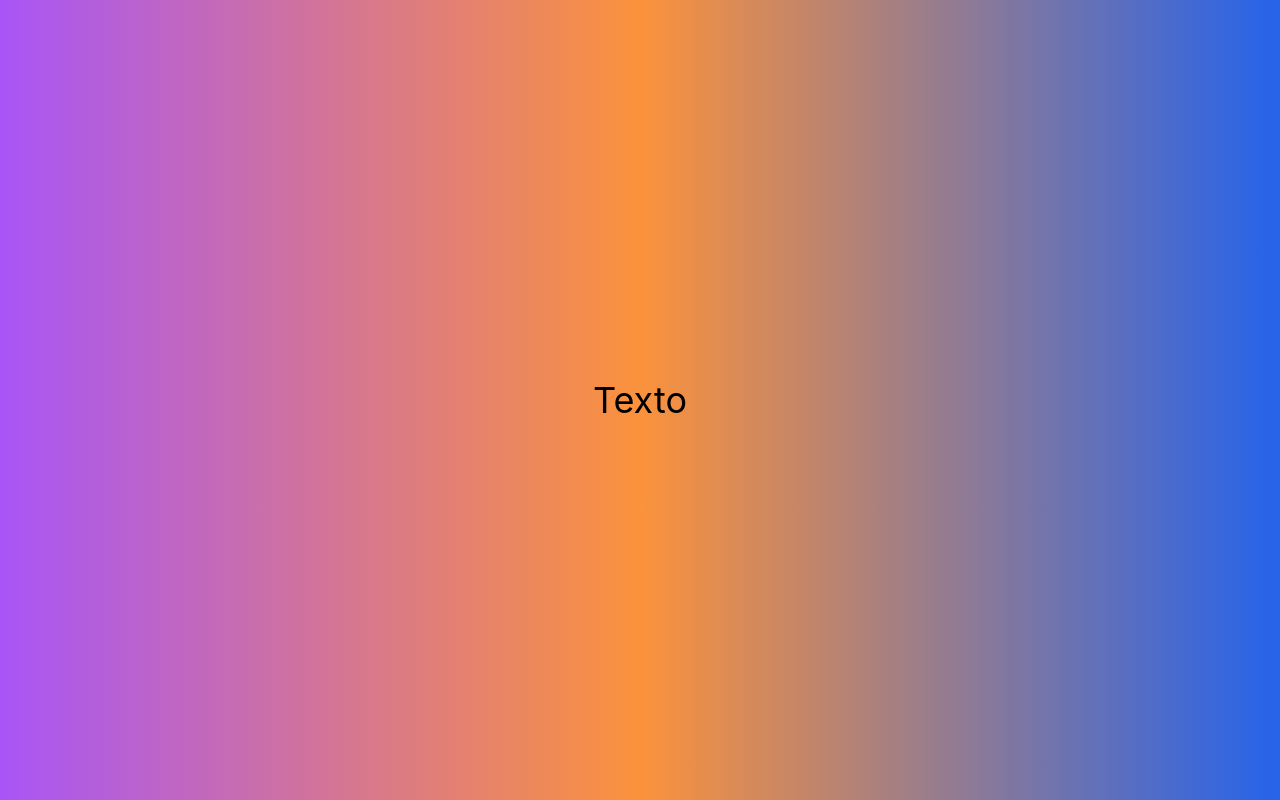
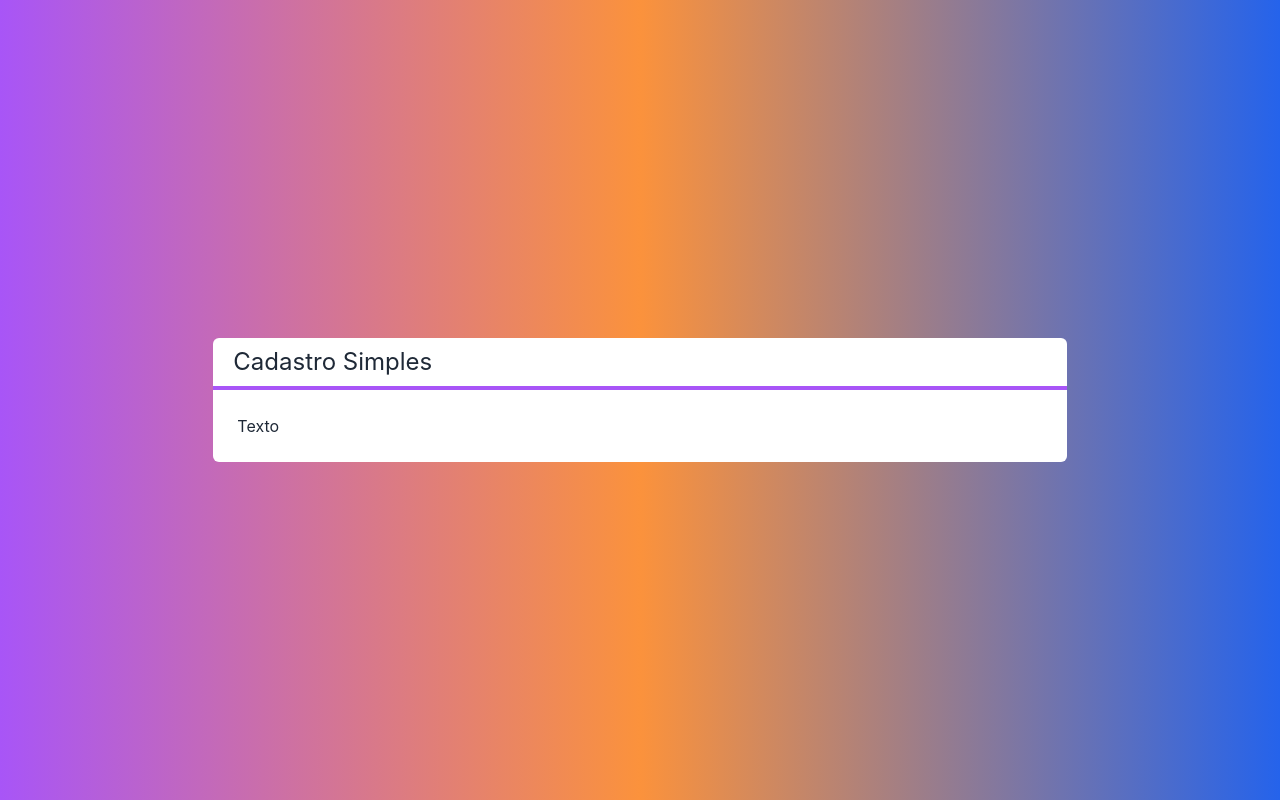
Before and after one commit to SouzaVitoria/Basic-Next.js, a Next.js app in the folder next-crud/: page / in a window 1280 px wide. Built offline with nearby package versions, Linux system fonts and the light colour scheme.

Commit message:
added component Layout and Title

```diff
--- /dev/null
+++ b/next-crud/src/components/Layout.tsx
@@ -0,0 +1,17 @@
+import Title from "./Title";
+
+interface LayoutProps {
+  title: string;
+  children: any;
+}
+
+export default function Layout(props: LayoutProps) {
+  return (
+    <div className="flex flex-col w-2/3 bg-white text-gray-800 rounded-md">
+      <Title>{props.title}</Title>
+      <div className="p-6">
+        {props.children}
+      </div>
+    </div>
+  );
+}
--- /dev/null
+++ b/next-crud/src/components/Title.tsx
@@ -0,0 +1,10 @@
+import React from "react";
+
+export default function Title(props) {
+  return (
+    <div className="flex flex-col justify-center">
+      <h1 className="px-5 py-2 text-2xl">{props.children}</h1>
+      <hr className="border-2 border-purple-500" />
+    </div>
+  );
+}
--- a/next-crud/src/pages/index.tsx
+++ b/next-crud/src/pages/index.tsx
@@ -1,7 +1,11 @@
+import Layout from "../components/Layout";
+
 export default function Home() {
   return (
     <div className="flex h-screen justify-center items-center bg-gradient-to-r from-purple-500 via-orange-400 to-blue-600 ">
-      <span className="text-4xl"> Texto </span>
+      <Layout title="Cadastro Simples">
+        <span> Texto </span>
+      </Layout>
     </div>
   );
 }
```
